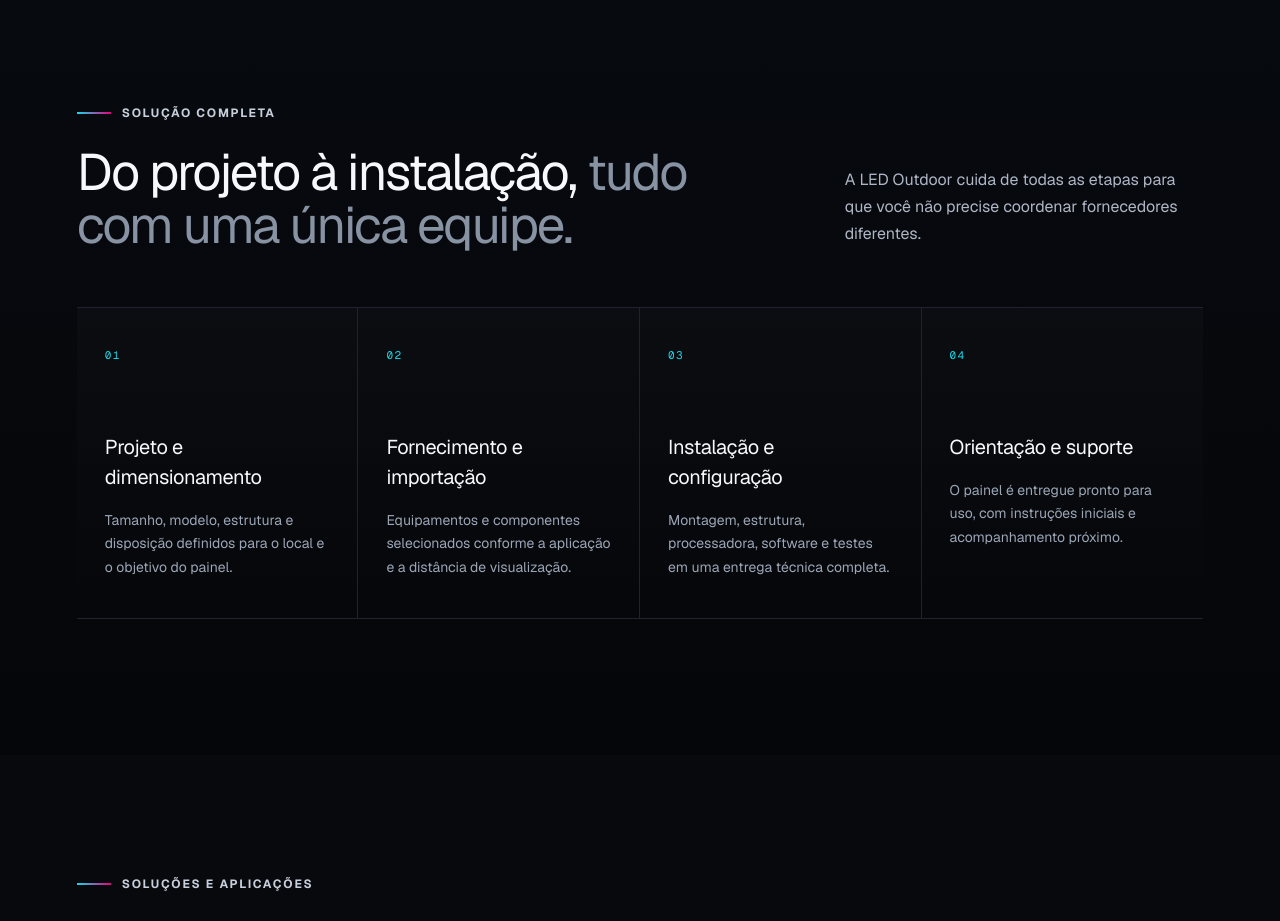
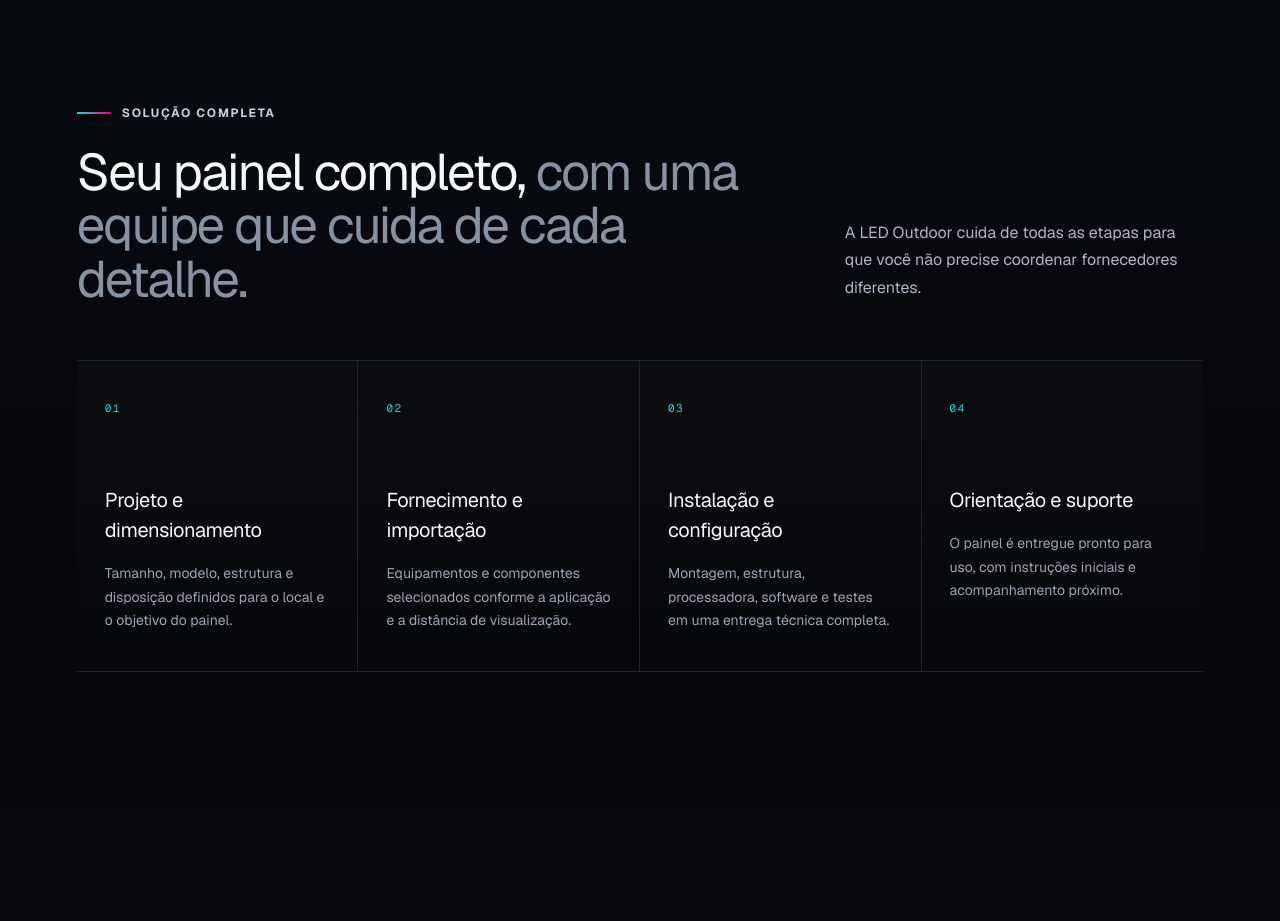
Before and after one commit to patriciasmtolfo/lp-led-outdoor, a Next.js app: page / in a window 1280 px wide. Shown: the part 1000-1921 px from the top of the page. Built offline with nearby package versions, Linux system fonts and the light colour scheme.

Commit message:
Ajusta chamada da seção de solução completa

```diff
--- a/app/page.tsx
+++ b/app/page.tsx
@@ -115,7 +115,7 @@ export default function Home() {
       <section className="complete-solution" id="solucoes">
         <div className="section-heading">
           <SectionEyebrow>Solução completa</SectionEyebrow>
-          <h2>Do projeto à instalação, <em>tudo com uma única equipe.</em></h2>
+          <h2>Seu painel completo, <em>com uma equipe que cuida de cada detalhe.</em></h2>
           <p>A LED Outdoor cuida de todas as etapas para que você não precise coordenar fornecedores diferentes.</p>
         </div>
         <div className="pillar-grid">
```
